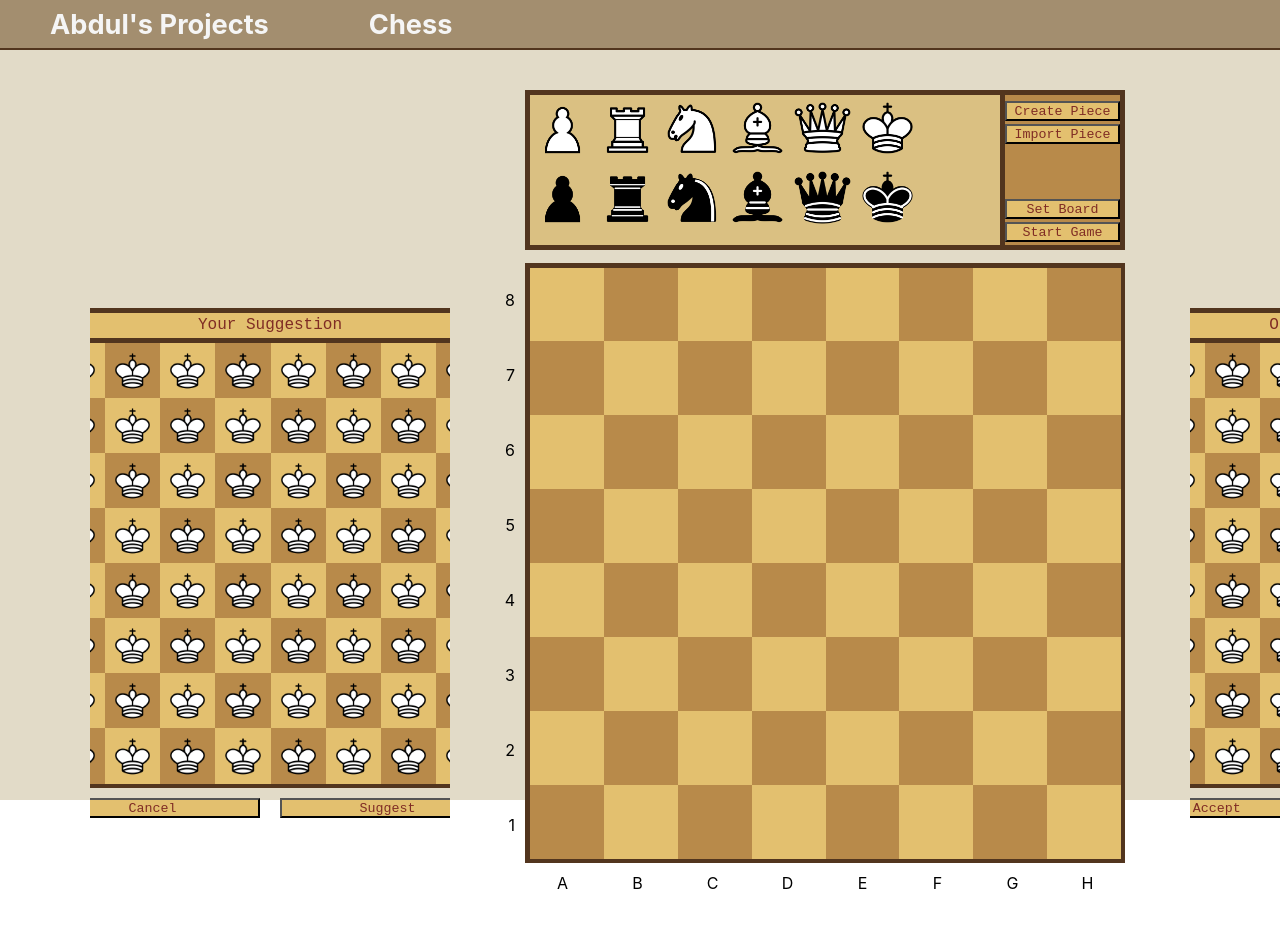
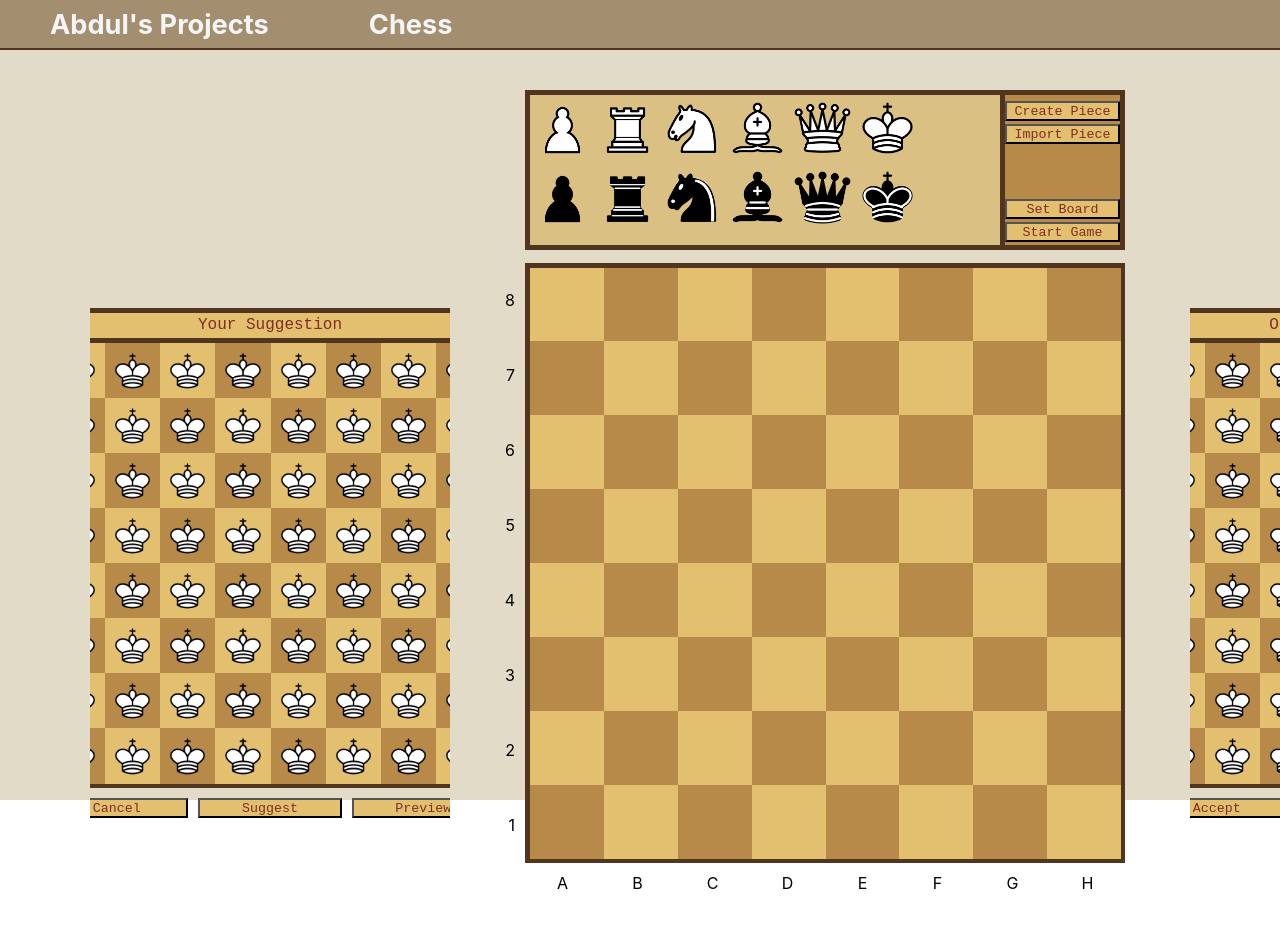
Before and after one commit to AbdulsProjects/chess, a React (Create React App) app: page / in a window 1280 px wide. Both pictures are taken after a click on the button "Play Locally". Shown: the top 928 px of the page. Built offline with nearby package versions, Linux system fonts and the light colour scheme.

Commit message:
Implemented previewing in the Suggestion game type

```diff
--- a/src/pages/chess/game/index.tsx
+++ b/src/pages/chess/game/index.tsx
@@ -101,8 +101,9 @@ export function Chess() {
     //General Functions
 
     //This is used to preview a suggested board
-    const PreviewBoard = (board: Board) => {
-        setBoard(board);
+    const PreviewBoard = (squares: Square[]) => {
+        const newBoard = new Board(squares);
+        setBoardAndHtml(newBoard);
     };
 
     //This is used to update the HTML whenever the board in state is updated
@@ -330,7 +331,7 @@ export function Chess() {
             {board.gameState.inProgress && <CapturedPieces position='left' capturedPieces={board.gameState.capturedPieces}/>}
             {(board.outcome.checkmate || board.outcome.stalemate) && <GameOver outcome={board.outcome}/>}
             {(!board.gameState.inProgress && !(board.outcome.checkmate || board.outcome.stalemate)) && <PreGame DragPiece={DragPiece} StandardGame={StandardGame} StartGame={StartGame} />}
-            {!board.gameState.inProgress && <SentSuggestion />}
+            {!board.gameState.inProgress && <SentSuggestion boardToSuggest={board.squares} PreviewBoard={PreviewBoard}/>}
             {!board.gameState.inProgress && <RecievedSuggestion PreviewBoard={PreviewBoard}/>}
             {(board.gameState.promotions.white.length > 0 || board.gameState.promotions.black.length > 0) && board.gameState.inProgress && <Promotion PromotePiece={PromotePiece} colour={board.gameState.promotions.white.length > 0 ? 'white' : 'black'}/>}
             <div className="chess-container">
--- a/src/pages/chess/game/suggestion-mode/recieved-suggestion/index.tsx
+++ b/src/pages/chess/game/suggestion-mode/recieved-suggestion/index.tsx
@@ -2,29 +2,43 @@ import './style.css'
 import '../style.css'
 import React from 'react'
 import { SmallBoard } from '../small-board';
-import { Board } from '../../../board';
+import { Board, Square } from '../../../board';
 
 interface Props {
-    PreviewBoard: (board: Board) => void
+    PreviewBoard: (squares: Square[]) => void
 };
 
 export const RecievedSuggestion = (props: Props) => {
 
-    const callPreviewBoard = () => {
-        //props.PreviewBoard
-        console.log("test");
-    }
+    const testBoard: Square[] = [];
+    for (let i = 8; i > 0; i--) {
+        for (let j = 65; j < 73; j++) {
+            testBoard.push({
+                id: String.fromCharCode(j) + i,
+                piece: 'king',
+                colour: 'white',
+                x: j-64,
+                y: i,
+                firstTurn: false,
+                targeting: [],
+                targetedBy: {
+                    black: [],
+                    white: []
+                }
+            });
+        };
+    };
 
     return (
         <div className='chess-side-container chess-side-container-right suggestion-main-container'>
             <div className='suggestion-header'>
                 <p>Opponent's Suggestion</p>
             </div>
-            <SmallBoard squares={[]}/>
+            <SmallBoard squares={testBoard}/>
             <div className='suggestion-buttons'>
                 <button className='chess-button'>Accept</button>
-                <button className='chess-button suggestion-button-margin-right suggestion-button-margin-left'>Decline</button>
-                <button className='chess-button' onClick={callPreviewBoard}>Preview</button>
+                <button className='chess-button suggestion-button-middle'>Decline</button>
+                <button className='chess-button' onClick={() => props.PreviewBoard(testBoard)}>Preview</button>
             </div>
         </div>
     )
--- a/src/pages/chess/game/suggestion-mode/sent-suggestion/index.tsx
+++ b/src/pages/chess/game/suggestion-mode/sent-suggestion/index.tsx
@@ -2,18 +2,49 @@ import './style.css'
 import '../style.css'
 import React from 'react'
 import { SmallBoard } from '../small-board';
+import { Square } from '../../../board';
 
-export const SentSuggestion = () => {
+interface Props {
+    boardToSuggest: Square[],
+    PreviewBoard: (squares: Square[]) => void
+};
+
+export const SentSuggestion = (props: Props) => {
+
+    const testBoard: Square[] = [];
+    for (let i = 8; i > 0; i--) {
+        for (let j = 65; j < 73; j++) {
+            testBoard.push({
+                id: String.fromCharCode(j) + i,
+                piece: 'king',
+                colour: 'white',
+                x: j-64,
+                y: i,
+                firstTurn: false,
+                targeting: [],
+                targetedBy: {
+                    black: [],
+                    white: []
+                }
+            });
+        };
+    };
+
+
+    const SuggestBoard = () => {
+
+    };
 
     return (
         <div className='chess-side-container chess-side-container-left suggestion-main-container'>
             <div className='suggestion-header'>
                 <p>Your Suggestion</p>
             </div>
-            <SmallBoard squares={[]}/>
+            <SmallBoard squares={testBoard}/>
             <div className='suggestion-buttons'>
-                <button className='chess-button suggestion-button-margin-right'>Cancel</button>
-                <button className='chess-button suggestion-button-margin-left'>Suggest</button>
+                <button className='chess-button'>Cancel</button>
+                <button className='chess-button suggestion-button-middle' onClick={SuggestBoard}>Suggest</button>
+                <button className='chess-button' onClick={() => props.PreviewBoard(testBoard)}>Preview</button>
             </div>
         </div>
     )
--- a/src/pages/chess/game/suggestion-mode/small-board/index.tsx
+++ b/src/pages/chess/game/suggestion-mode/small-board/index.tsx
@@ -9,29 +9,9 @@ interface Props {
 
 export const SmallBoard = (props: Props) => {
 
-    const testBoard: Square[] = [];
-    for (let i = 8; i > 0; i--) {
-        for (let j = 65; j < 73; j++) {
-            testBoard.push({
-                id: String.fromCharCode(j) + i,
-                piece: 'king',
-                colour: 'white',
-                x: j-64,
-                y: i,
-                firstTurn: false,
-                targeting: [],
-                targetedBy: {
-                    black: [],
-                    white: []
-                }
-            });
-        };
-    };
-
-
     return (
         <div className='chess-board-small'>
-            {testBoard.map((square) => {
+            {props.squares.map((square) => {
                 const altRow = (square.id.charCodeAt(0) + Number(square.id[1])) % 2;
                 return (
                     <div key={square.id} id={'suggestion-' + square.id} className={`square ${altRow ? 'light-square': 'dark-square'}`} >
--- a/src/pages/chess/game/suggestion-mode/style.css
+++ b/src/pages/chess/game/suggestion-mode/style.css
@@ -38,10 +38,6 @@
     position: relative;
 }
 
-.suggestion-button-margin-left {
-    margin-left: 10px;
+.suggestion-button-middle {
+    margin: 0 10px;
 }
-
-.suggestion-button-margin-right {
-    margin-right: 10px;
-}
```
